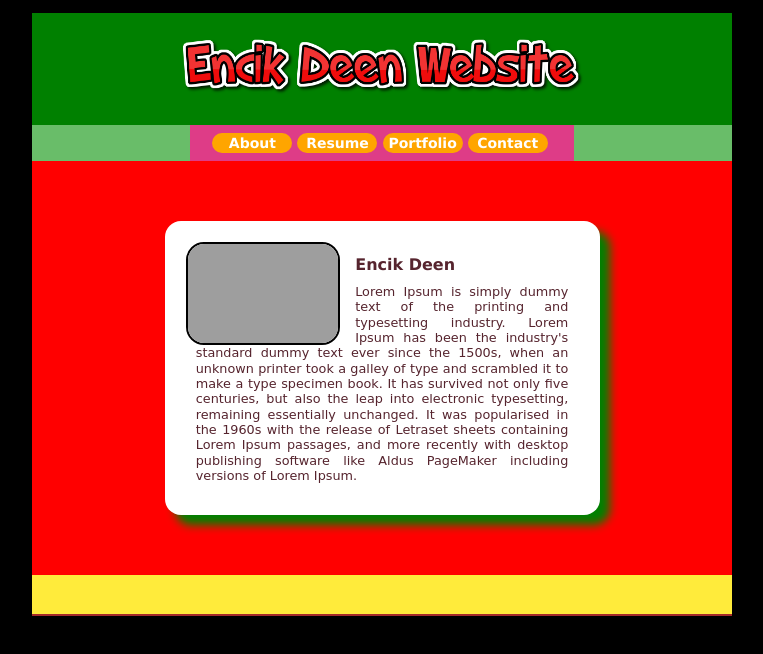
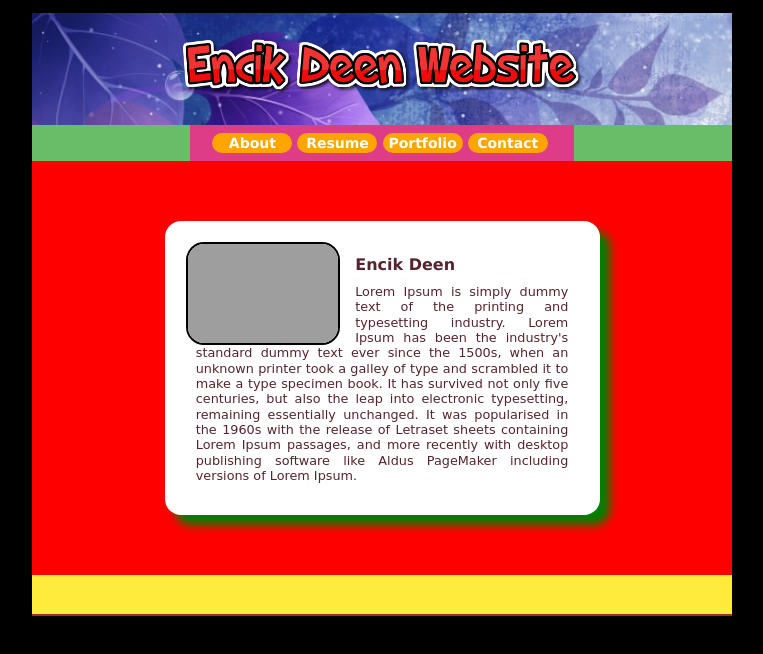
Before and after one commit to ibnujusup/ibnujusup.github.io, a plain HTML site: page latihan/htmlcssp2/latihan4.html in a window 1280 px wide. Shown: the whole page, without its empty margins (258-1021 px from the left). Drawn offline with Linux system fonts and the light colour scheme; grey boxes are pictures that could not be loaded; a web font is replaced by a local one.

Commit message:
Update latihan4.html

```diff
--- a/latihan/htmlcssp2/latihan4.html
+++ b/latihan/htmlcssp2/latihan4.html
@@ -22,7 +22,7 @@
 
 	#divHeader {
     width: 700px;
-    background: url(ibnujusup.github.io/latihan/htmlcssp2/bground1.jpg);
+    background: url(https://ibnujusup.github.io/latihan/htmlcssp2/bground1.jpg);
     text-align: center;
     background-color: green;
 }
```
